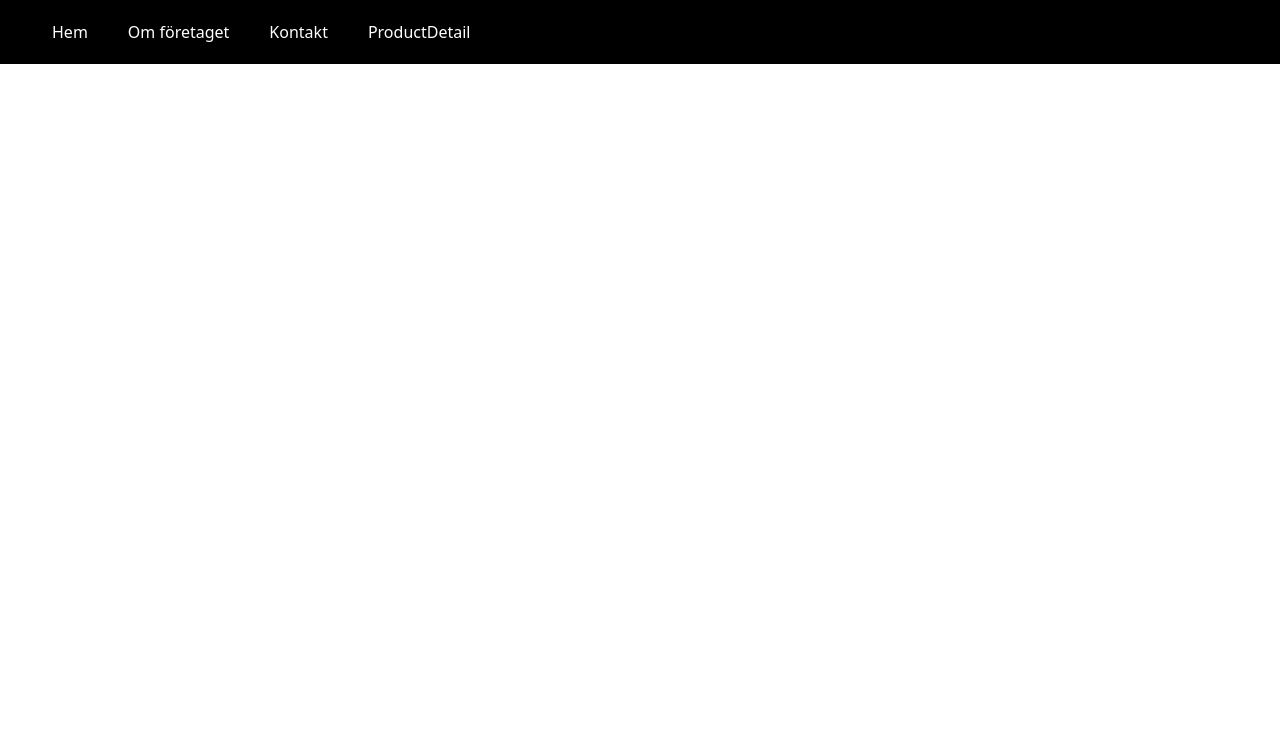
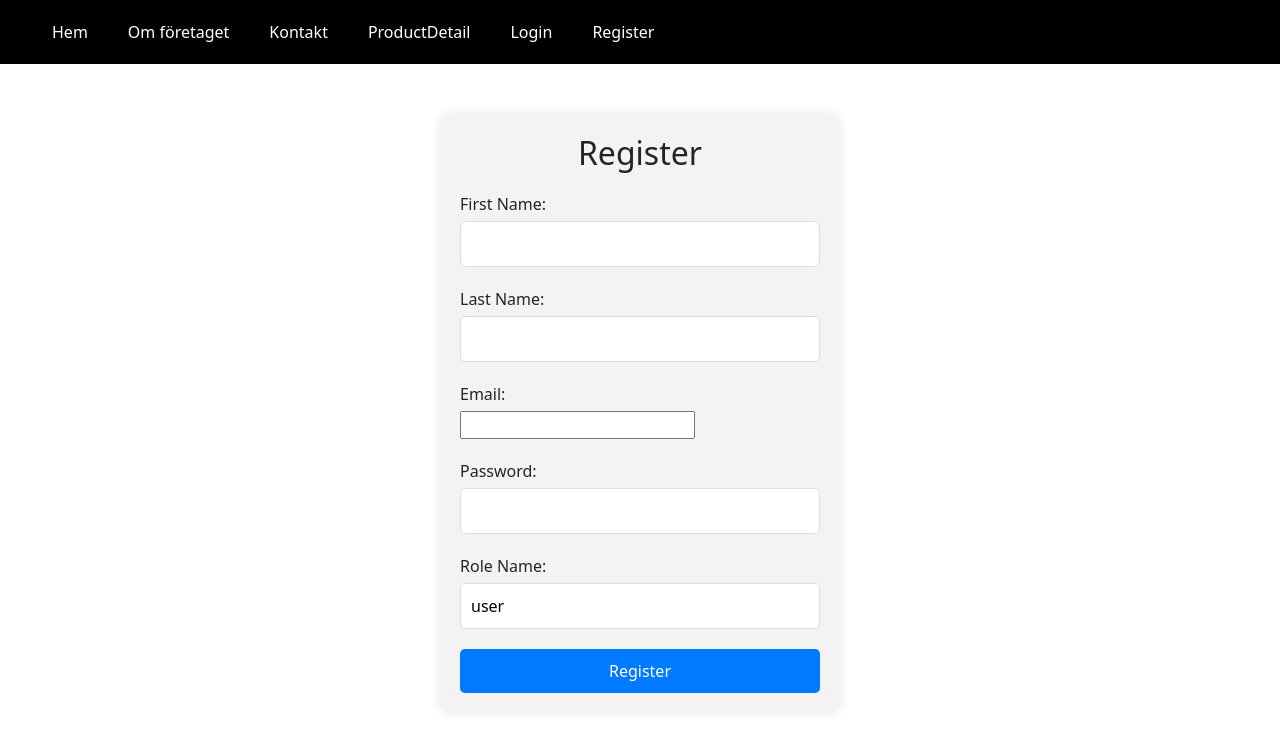
Before and after one commit to JakobECode/FlameFrontend, a React (Create React App) app: page /Register in a window 1280 px wide. Shown: the top 750 px of the page. Built offline with nearby package versions, Linux system fonts and the light colour scheme.

Commit message:
Add register component

```diff
--- a/src/components/navigation/Navigation.jsx
+++ b/src/components/navigation/Navigation.jsx
@@ -10,6 +10,8 @@ const Navigation = () => {
                 <li><NavLink to="/about">Om företaget</NavLink></li>
                 <li><NavLink to="/contact">Kontakt</NavLink></li>
                 <li><NavLink to="/productdetail">ProductDetail</NavLink></li>
+                <li><NavLink to="/login">Login</NavLink></li>
+                <li><NavLink to="/Register">Register</NavLink></li>
 
             </ul>
 
--- a/src/components/partials/Routing.jsx
+++ b/src/components/partials/Routing.jsx
@@ -3,6 +3,8 @@ import ProductDetail from "../views/ProductDetail";
 import Home from "../views/Home";
 import ProductInsert from '../views/ProductInsert';
 import ProductEdit from '../views/ProductEdit';
+import Login from "../views/Login";
+import Register from "../views/Register";
 
 const Routing = () => {
     return(
@@ -11,6 +13,8 @@ const Routing = () => {
             <Route path = '/productdetail/:id' element={<ProductDetail/>}/>
             <Route path = '/productinsert' element={<ProductInsert/>}/>
             <Route path='/productedit/:id' element={<ProductEdit />} />
+            <Route path ='/login' element={<Login/>}/>
+            <Route path ='/Register' element={<Register/>}/>
 
 
         </Routes>
--- /dev/null
+++ b/src/components/views/FormStyles.css
@@ -0,0 +1,62 @@
+/* Login.css */
+form {
+    max-width: 400px;
+    margin: 50px auto;
+    padding: 20px;
+    background: #f3f3f3;
+    border-radius: 10px;
+    box-shadow: 0 0 10px rgba(0, 0, 0, 0.1);
+  }
+
+  h2 {
+    text-align: center;
+    margin-bottom: 20px;
+  }
+
+  div {
+    margin-bottom: 20px;
+  }
+
+  label {
+    display: block;
+    margin-bottom: 5px;
+  }
+
+  input[type="text"],
+  input[type="password"] {
+    width: 100%;
+    padding: 10px;
+    border: 1px solid #ddd;
+    border-radius: 5px;
+    box-sizing: border-box; /* För att bredden ska inkludera padding */
+  }
+
+  .register-button {
+    background: #28a745; /* En grön färg till exempel */
+  }
+
+  .register-button:hover {
+    background: #218838;
+  }
+
+  button {
+    width: 100%;
+    padding: 10px;
+    background: #007bff;
+    color: white;
+    border: none;
+    border-radius: 5px;
+    cursor: pointer;
+  }
+
+  button:hover {
+    background: #0056b3;
+  }
+
+  /* Liten stiljustering för att förbättra fokus för tillgänglighet */
+  input[type="text"]:focus,
+  input[type="password"]:focus {
+    outline: none;
+    border-color: #007bff;
+    box-shadow: 0 0 2px #007bff;
+  }
--- /dev/null
+++ b/src/components/views/Login.jsx
@@ -0,0 +1,88 @@
+import React, { useState } from 'react';
+import { useNavigate } from 'react-router-dom';
+import './FormStyles.css';
+
+const Login = () => {
+  const [credentials, setCredentials] = useState({
+    email: '',
+    password: '',
+    rememberMe: false, // Initialt sätter vi detta till false
+  });
+  const navigate = useNavigate();
+
+  const handleChange = (e) => {
+    const { name, value, type, checked } = e.target;
+    setCredentials({
+      ...credentials,
+      [name]: type === 'checkbox' ? checked : value,
+    });
+  };
+
+  const handleSubmit = async (e) => {
+    e.preventDefault();
+    try {
+      // Här definierar vi vår API-anropsfunktion
+      const response = await fetch('https://localhost:7272/api/Account/Login', {
+        method: 'POST',
+        headers: {
+          'Content-Type': 'application/json',
+        },
+        body: JSON.stringify({
+          ...credentials,
+          rememberMe: credentials.rememberMe.toString(), // Konvertera booleskt värde till sträng om ditt API kräver det
+        }),
+      });
+
+      if (!response.ok) {
+        throw new Error('Login failed');
+      }
+
+      // Om login är lyckad, hantera svaret här. Exempelvis spara en token.
+      const data = await response.json();
+      console.log('Login success', data);
+      // Redirect on successful login
+      navigate('/');
+    } catch (error) {
+      console.error('Login failed:', error);
+    }
+  };
+
+  return (
+    <form onSubmit={handleSubmit}>
+      <h2>Login</h2>
+      <div>
+        <label htmlFor="email">Email:</label>
+        <input
+          type="text"
+          name="email"
+          id="email"
+          value={credentials.email}
+          onChange={handleChange}
+        />
+      </div>
+      <div>
+        <label htmlFor="password">Password:</label>
+        <input
+          type="password"
+          name="password"
+          id="password"
+          value={credentials.password}
+          onChange={handleChange}
+        />
+      </div>
+      <div>
+        <input
+          type="checkbox"
+          name="rememberMe"
+          id="rememberMe"
+          checked={credentials.rememberMe}
+          onChange={handleChange}
+        />
+        <label htmlFor="rememberMe">Remember me</label>
+      </div>
+      <button type="submit">Login</button>
+    </form>
+  );
+};
+
+export default Login;
--- /dev/null
+++ b/src/components/views/Register.jsx
@@ -0,0 +1,108 @@
+import React, { useState } from 'react';
+import { useNavigate } from 'react-router-dom';
+import'./FormStyles.css'
+// Antag att du har en funktion för att skicka registreringsdata till din API
+// import { registerService } from 'path/to/your/services';
+
+const Register = () => {
+    const [userDetails, setUserDetails] = useState({
+      firstName: '',
+      lastName: '',
+      email: '',
+      password: '',
+      roleName: 'user',
+    });
+    const navigate = useNavigate();
+
+    const handleChange = (e) => {
+      const { name, value } = e.target;
+      setUserDetails({
+        ...userDetails,
+        [name]: value,
+      });
+    };
+
+    const handleSubmit = async (e) => {
+      e.preventDefault();
+      try {
+        // Ersätt URL med din faktiska endpoint för registrering
+        const response = await fetch('https://localhost:7272/api/Account/Register', {
+          method: 'POST',
+          headers: {
+            'Content-Type': 'application/json',
+          },
+          body: JSON.stringify(userDetails),
+        });
+
+        if (!response.ok) {
+          throw new Error('Registration failed');
+        }
+
+        // Hantera svaret, t.ex. genom att visa en bekräftelse eller omdirigera användaren
+        console.log('Registration successful');
+        navigate('/login'); // Omdirigera till inloggningssidan efter lyckad registrering
+      } catch (error) {
+        console.error('Registration failed:', error);
+        // Här kan du hantera och visa eventuella felmeddelanden
+      }
+    };
+
+    return (
+      <form onSubmit={handleSubmit}>
+        <h2>Register</h2>
+        <div>
+          <label htmlFor="firstName">First Name:</label>
+          <input
+            type="text"
+            name="firstName"
+            id="firstName"
+            value={userDetails.firstName}
+            onChange={handleChange}
+          />
+        </div>
+        <div>
+          <label htmlFor="lastName">Last Name:</label>
+          <input
+            type="text"
+            name="lastName"
+            id="lastName"
+            value={userDetails.lastName}
+            onChange={handleChange}
+          />
+        </div>
+        <div>
+          <label htmlFor="email">Email:</label>
+          <input
+            type="email"
+            name="email"
+            id="email"
+            value={userDetails.email}
+            onChange={handleChange}
+          />
+        </div>
+        <div>
+          <label htmlFor="password">Password:</label>
+          <input
+            type="password"
+            name="password"
+            id="password"
+            value={userDetails.password}
+            onChange={handleChange}
+          />
+        </div>
+        <div>
+          <label htmlFor="roleName">Role Name:</label>
+          <input
+            type="text"
+            name="roleName"
+            id="roleName"
+            value={userDetails.roleName}
+            onChange={handleChange}
+          />
+        </div>
+        <button type="submit">Register</button>
+      </form>
+    );
+  };
+
+  export default Register;
```
